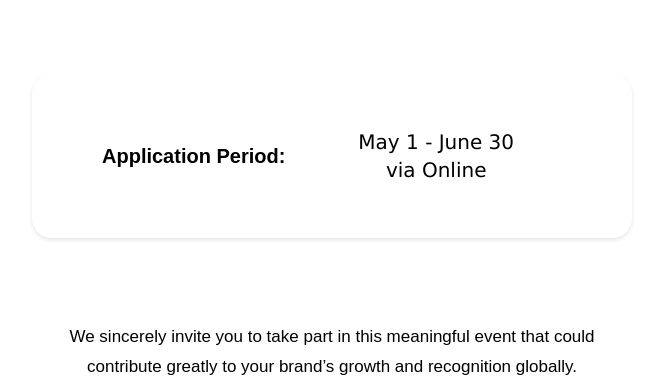
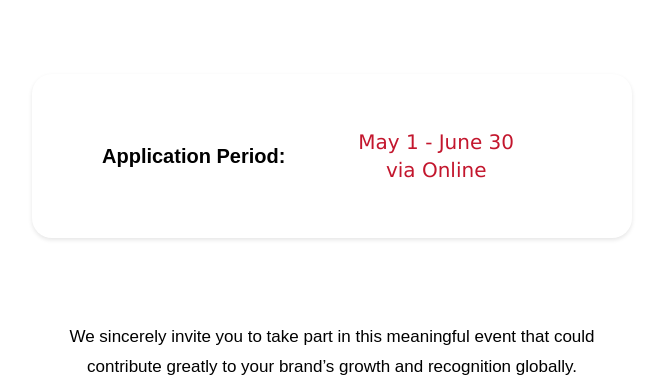
Before and after one commit to 1005jsc/gd_ad, a plain HTML site: page index.html in a window 1280 px wide. Shown: the part 11609-12000 px from the top of the page, without its empty margins (308-971 px from the left). Drawn offline with Linux system fonts and the light colour scheme.

Commit message:
Application period 글자 빨간색

```diff
--- a/index.html
+++ b/index.html
@@ -805,6 +805,7 @@
               font-size: 20px;
               text-align: center;
               line-height: 28px;
+              color: #c3162d;
             "
           >
             May 1 - June 30<br />via Online
```
